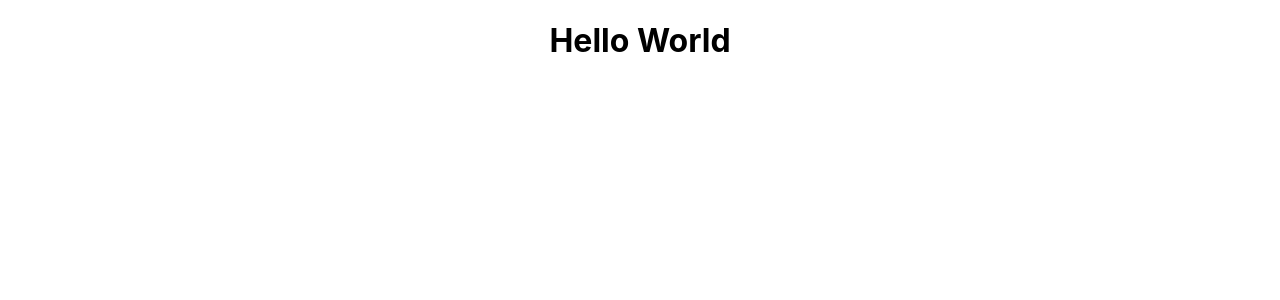
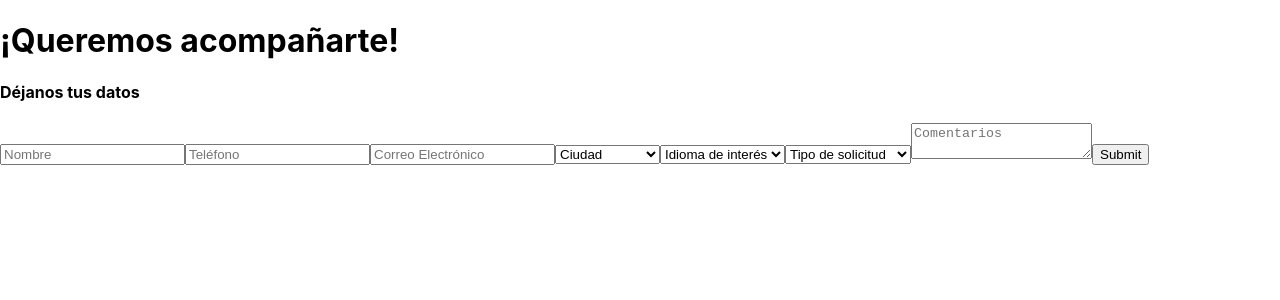
Before and after one commit to ferneyhernandez10/Formulario-Tailwind, a React (Create React App) app: page / in a window 1280 px wide. Shown: the top 300 px of the page. Built offline with nearby package versions, Linux system fonts and the light colour scheme.

Commit message:
creacion de formulario

```diff
--- a/package.json
+++ b/package.json
@@ -8,6 +8,7 @@
     "@testing-library/user-event": "^13.5.0",
     "react": "^18.2.0",
     "react-dom": "^18.2.0",
+    "react-hook-form": "^7.45.4",
     "react-scripts": "5.0.1",
     "web-vitals": "^2.1.4"
   },
--- a/src/App.js
+++ b/src/App.js
@@ -1,9 +1,10 @@
-import './App.css';
+import { Form } from "./component/Form";
+import "./App.css";
 
 function App() {
   return (
-    <div className="App">
-      <h1>Hello World</h1>
+    <div>
+      <Form />
     </div>
   );
 }
--- /dev/null
+++ b/src/component/Form.jsx
@@ -0,0 +1,75 @@
+import React, { useState } from "react";
+import { useForm } from "react-hook-form";
+
+export const Form = () => {
+  const {
+    register,
+    formState: { errors },
+    handleSubmit,
+  } = useForm();
+  const [data, setData] = useState("");
+  return (
+    <form onSubmit={handleSubmit((data) => setData(console.log(data)))}>
+      <h1>¡Queremos acompañarte!</h1>
+      <h4>Déjanos tus datos</h4>
+      <input {...register("nombre", { required: true })} placeholder="Nombre" />
+      {errors.nombre?.type === "required" && <p>Este campo es obligatorio.</p>}
+      <input
+        {...register("teléfono", { required: true })}
+        placeholder="Teléfono"
+      />
+      {errors.teléfono?.type === "required" && (
+        <p>Este campo es obligatorio.</p>
+      )}
+      <input
+        {...register("correoElectrónico", {
+          required: true,
+          pattern: /^[^\s@]+@[^\s@]+\.[^\s@]+$/i,
+        })}
+        placeholder="Correo Electrónico"
+      />
+      {errors.correoElectrónico?.type === "required" && (
+        <p>Este campo es obligatorio.</p>
+      )}
+      {errors.correoElectrónico?.type === "pattern" && (
+        <p>Por favor, introduce una dirección de correo electrónico válida.</p>
+      )}
+      <select {...register("ciudad", { required: true })}>
+        <option value="">Ciudad</option>
+        <option value="Bogotá">Bogotá</option>
+        <option value="Medellín">Medellín</option>
+        <option value="Bucaramanga">Bucaramanga</option>
+        <option value="Otra Ciudad">Otra Ciudad</option>
+        <option value="Otro País">Otro País</option>
+      </select>
+      {errors.ciudad?.type === "required" && <p>Este campo es obligatorio.</p>}
+      <select {...register("idiomaDeInterés", { required: true })}>
+        <option value="">Idioma de interés</option>
+        <option value="Inglés">Inglés</option>
+        <option value="Francés">Francés</option>
+        <option value="Otros Idiomas">Otros Idiomas</option>
+      </select>
+      {errors.idiomaDeInterés?.type === "required" && (
+        <p>Este campo es obligatorio.</p>
+      )}
+      <select {...register("tipoDeSolicitud", { required: true })}>
+        <option value="">Tipo de solicitud</option>
+        <option value="Cotización">Cotización</option>
+        <option value="Académico">Académico</option>
+        <option value="Servicio al cliente">Servicio al cliente</option>
+        <option value="Cobranzas">Cobranzas</option>
+      </select>
+      {errors.tipoDeSolicitud?.type === "required" && (
+        <p>Este campo es obligatorio.</p>
+      )}
+      <textarea
+        {...register("comentarios", { required: true })}
+        placeholder="Comentarios"
+      />
+      {errors.comentarios?.type === "required" && (
+        <p>Este campo es obligatorio.</p>
+      )}
+      <input type="submit" />
+    </form>
+  );
+};
```
Also changed, not shown: src/index.js (+5 -5 lines), 1 other file (tests, documents, lock files or other folders).
